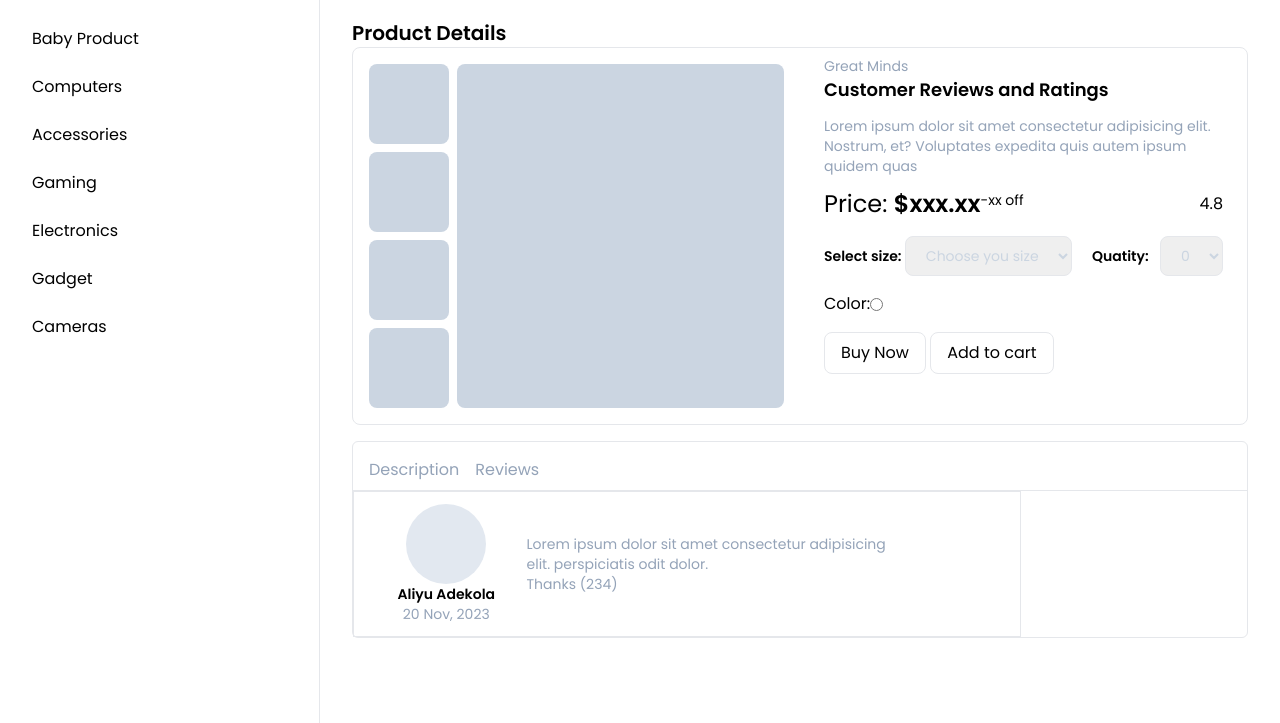
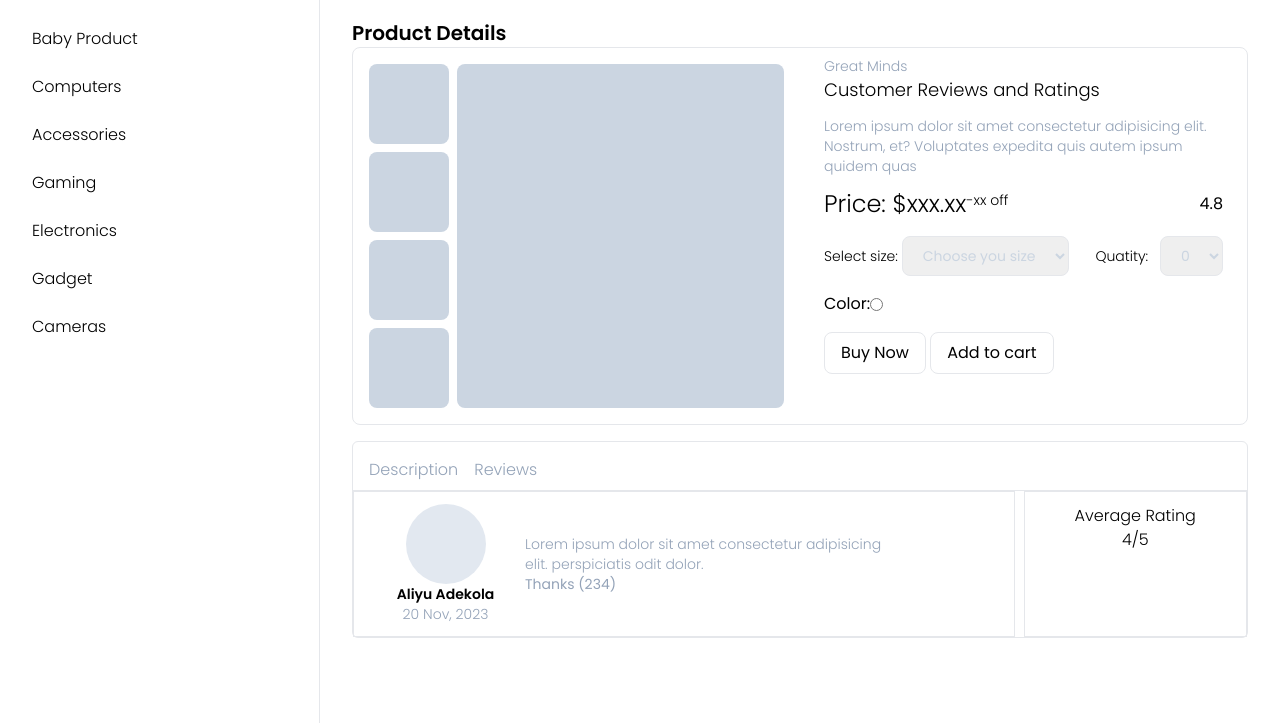
Before and after one commit to RealKingTino/Oloja_marketplace, a Flask app: page /product in a window 1280 px wide. Shown: the part 77-800 px from the top of the page. Run offline with Flask 3, Linux system fonts and the light colour scheme; some libraries are stand-ins or nearby versions.

Commit message:
Font adjustments

```diff
--- a/views/templates/market.html
+++ b/views/templates/market.html
@@ -23,15 +23,15 @@
                             <div class="w-full h-full bg-slate-300 rounded-lg"></div>
                         </div>
                         <div class="px-6 py-2">
-                            <h3 class="text-sm text-slate-400">Great Minds</h3>
-                            <h1 class="text-lg font-semibold">Customer Reviews and Ratings</h1>
-                            <p class="text-sm text-slate-400 py-3">Lorem ipsum dolor sit amet consectetur adipisicing elit. Nostrum, et?
+                            <h3 class="text-sm text-slate-400 font-thin">Great Minds</h3>
+                            <h1 class="text-lg font-light">Customer Reviews and Ratings</h1>
+                            <p class="text-sm text-slate-400 py-3 font-thin">Lorem ipsum dolor sit amet consectetur adipisicing elit. Nostrum, et?
                                 Voluptates expedita quis autem ipsum quidem quas
                             </p>
                             <div class="space-y-4">
                                 <div class="flex flex-row items-center justify-between">
                                     <span>
-                                        <h2 class="text-2xl">Price: <strong>$xxx.xx</strong><sup class="text-sm">-xx off</sup></h2>
+                                        <h2 class="text-2xl font-light">Price: <strong class="font-thin">$xxx.xx</strong><sup class="text-sm font-thin">-xx off</sup></h2>
                                     </span>
                                     <span>
                                         <p>4.8</p>
@@ -39,13 +39,13 @@
                                 </div>
                                 <div class="flex items-center justify-between flex-row">
                                     <p class="flex items-center text-sm">
-                                        <span class="font-semibold">Select size:&nbsp;</span>
+                                        <span class="font-light">Select size:&nbsp;</span>
                                         <select name="choice" id="" class="border rounded-lg text-sm px-4 py-2 text-slate-300">
                                             <option value="none">Choose you size</option>
                                         </select>
                                     </p>
                                     <p class="flex items-center text-sm space-x-2">
-                                        <span class="font-semibold">Quatity:&nbsp;</span>
+                                        <span class="font-light">Quatity:&nbsp;</span>
                                         <select name="choice" class="border rounded-lg text-sm text-slate-300 px-4 py-2" id="">
                                             <option value="none">0</option>
                                         </select>
@@ -63,20 +63,20 @@
                         </div>
                     </div>
                     <div class="border rounded-md w-full flex flex-col">
-                        <div class="flex flex-row items-start text-slate-400 space-x-4 border-b px-4 pt-4 pb-2">
-                            <h2>Description</h2>
-                            <h2>Reviews</h2>
+                        <div class="flex text-base flex-row items-start text-slate-400 space-x-4 border-b px-4 pt-4 pb-2">
+                            <h2 class="font-thin">Description</h2>
+                            <h2 class="font-thin">Reviews</h2>
                         </div>
                         <div class="flex flex-row">
-                            <div class="flex flex-row items-center w-9/12">
-                                <div class="px-3 py-3 border border-b flex flex-col md:flex-row items-center justify-start">
-                                    <div class="flex flex-col items-center md:w-1/4">
+                            <div class="flex flex-row items-center w-full md:w-9/12">
+                                <div class="px-3 py-3 border border-b flex flex-row items-center justify-between md:justify-start">
+                                    <div class="flex flex-col items-center w-1/3 md:w-1/4">
                                         <div class="rounded-full w-20 h-20 bg-slate-200"></div>
                                         <h1 class="text-sm font-semibold">Aliyu Adekola</h1>
-                                        <p class="text-slate-400 text-sm">20 Nov, 2023</p>
+                                        <p class="text-slate-400 text-sm font-thin">20 Nov, 2023</p>
                                     </div>
                                     <div class="md:w-3/5">
-                                        <p class="text-sm text-left text-slate-400">
+                                        <p class="text-sm font-thin text-left text-slate-400">
                                             Lorem ipsum dolor sit amet consectetur adipisicing elit.
                                             perspiciatis odit dolor.
                                         </p>
@@ -84,8 +84,9 @@
                                     </div>
                                 </div>
                             </div>
-                            <div class="">
-                                <h2></h2>
+                            <div class="hidden border w-1/4 md:flex items-center flex-col px-4 py-3">
+                                <h2 class="font-thin text-base">Average Rating</h2>
+                                <h4 class="font-light">4/5</h4>
                             </div>
                         </div>
                     </div>
--- a/views/templates/sidebar.html
+++ b/views/templates/sidebar.html
@@ -1,6 +1,6 @@
 <nav class="md:w-1/4 h-full border-r mt-16 px-8 hidden md:block fixed">
     {% block sidenav %}
-    <ul class="mt-10 w-full cursor-pointer text-base flex flex-col items-start justify-between space-y-6">
+    <ul class="mt-10 w-full cursor-pointer font-light text-base flex flex-col items-start justify-between space-y-6">
         <li>Baby Product</li>
         <li>Computers</li>
         <li>Accessories</li>
```
